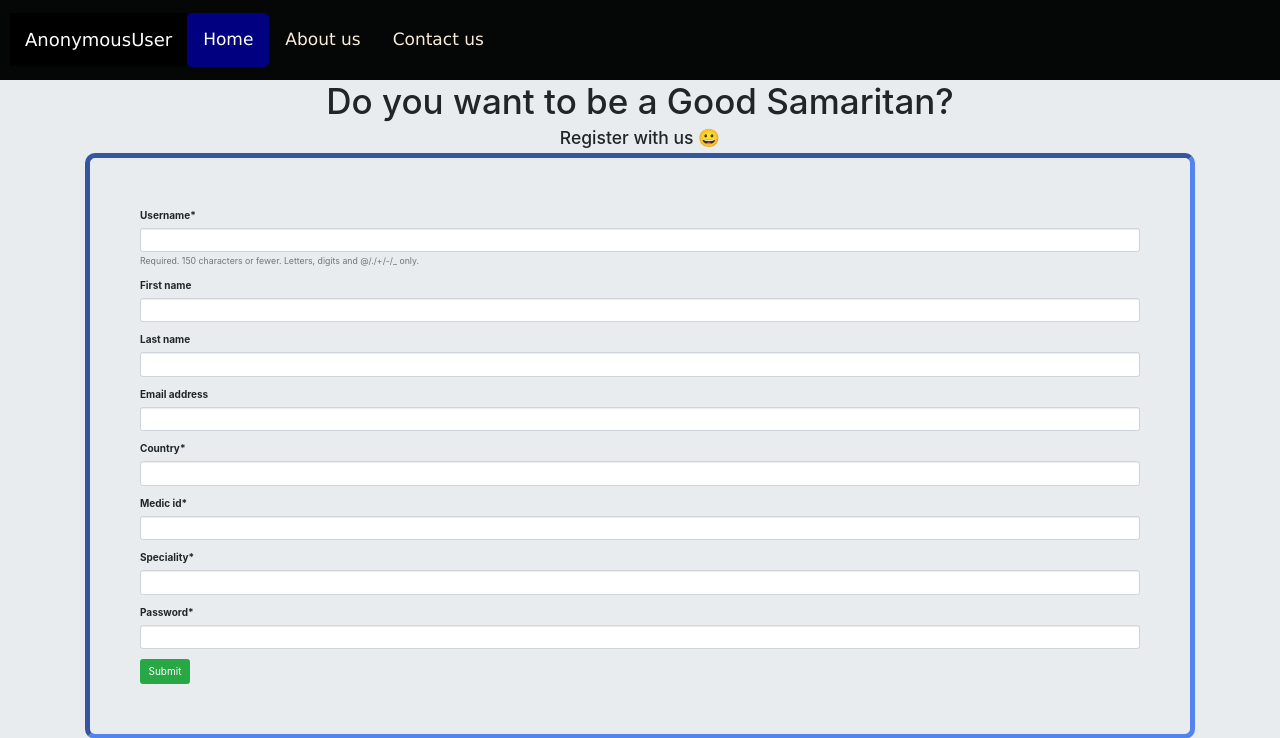
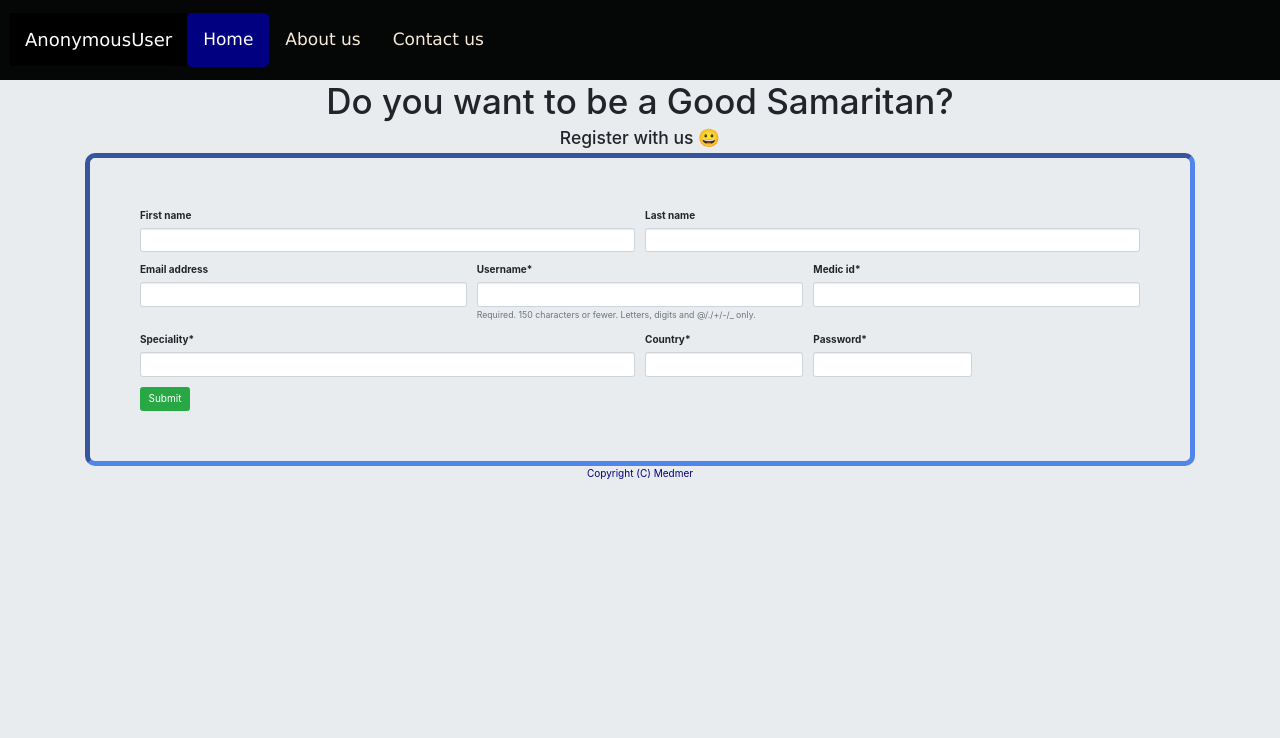
Before and after one commit to Emmastro/medmer, a Django app: page /registration/medic in a window 1280 px wide. Shown: the top 738 px of the page. Run offline with Django 3.2, Linux system fonts and the light colour scheme; some libraries are stand-ins or nearby versions.

Commit message:
add form widgets in medic file

```diff
--- a/medic/templates/medic_registration.html
+++ b/medic/templates/medic_registration.html
@@ -6,11 +6,37 @@
     <h2>Do you want to be a Good Samaritan? </h2>
         <h3 style="text-align:center;">Register with us 😀</h3>
     <div class="container">
-         <form method="post" class="uniForm">
-         {% csrf_token %}
-         {{ form|crispy }}
+        <form method="post" class="uniForm">
+            {% csrf_token %}
+            <div class="form-row">
+                <div class="form-group col-md-6 mb-0">
+                {{ form.first_name|as_crispy_field  }}
+                </div>
+                <div class="form-group col-md-6 mb-0">
+                    {{ form.last_name|as_crispy_field  }}
+                </div>
+                <div class="form-group col-md-4 mb-0">
+                    {{ form.email|as_crispy_field  }}
+                </div>
+                <div class="form-group col-md-4 mb-0">
+                    {{ form.username|as_crispy_field  }}
+                </div>
+                <div class="form-group col-md-4 mb-0">
+                    {{ form.medic_id|as_crispy_field  }}
+                </div>
+                <div class="form-group col-md-6 mb-0">
+                    {{ form.speciality|as_crispy_field  }}
+                </div>
+                <div class="form-group col-md-2 mb-0">
+                    {{ form.country|as_crispy_field  }}
+                </div>
+                <div class="form-group col-md-2 mb-0">
+                    {{ form.password|as_crispy_field  }}
+                </div>
+                </div>
          <button class="btn btn-success" type="submit" >Submit</button>
         </form>
+        </div>
     </div>
     </div>
 </div>
```
